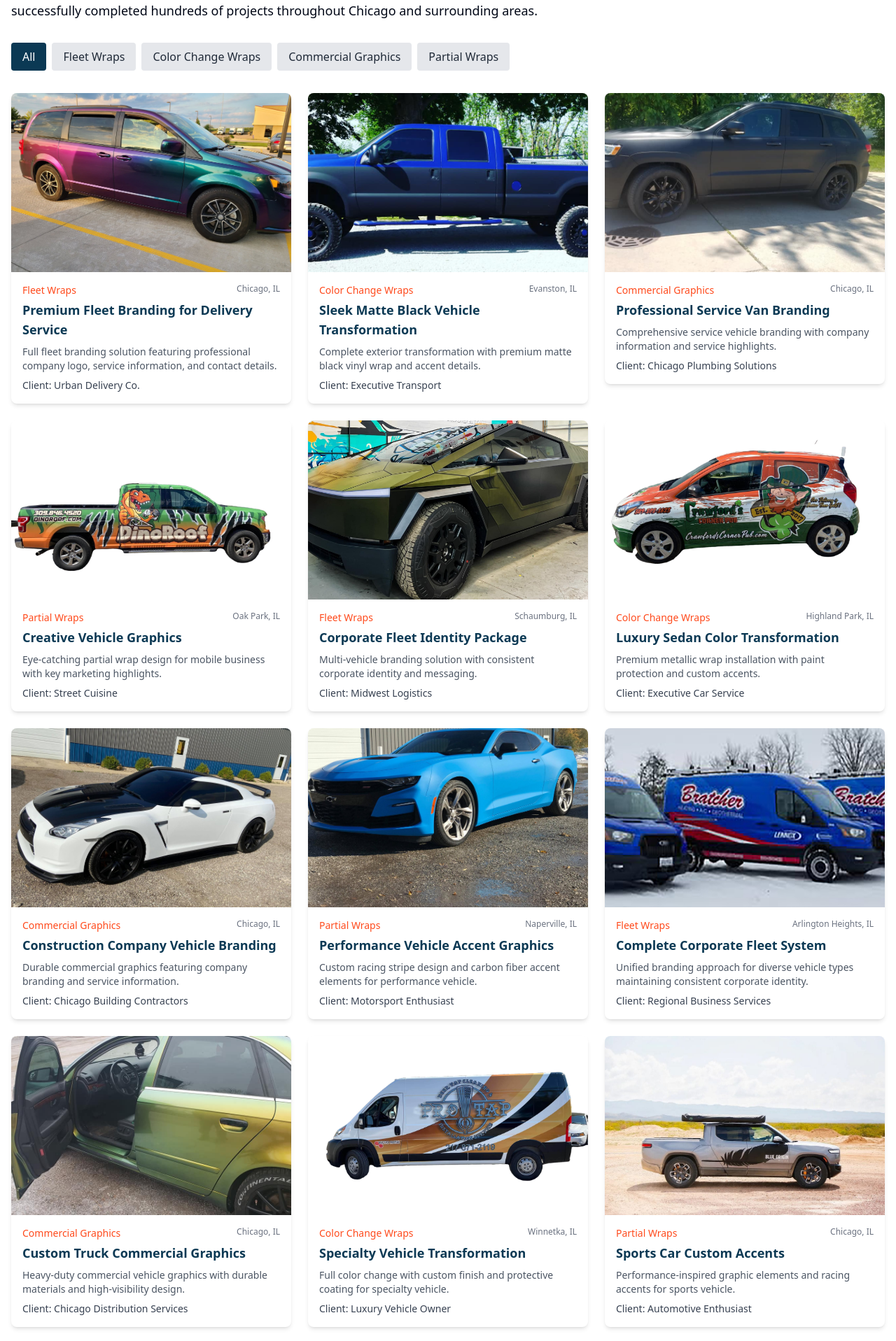
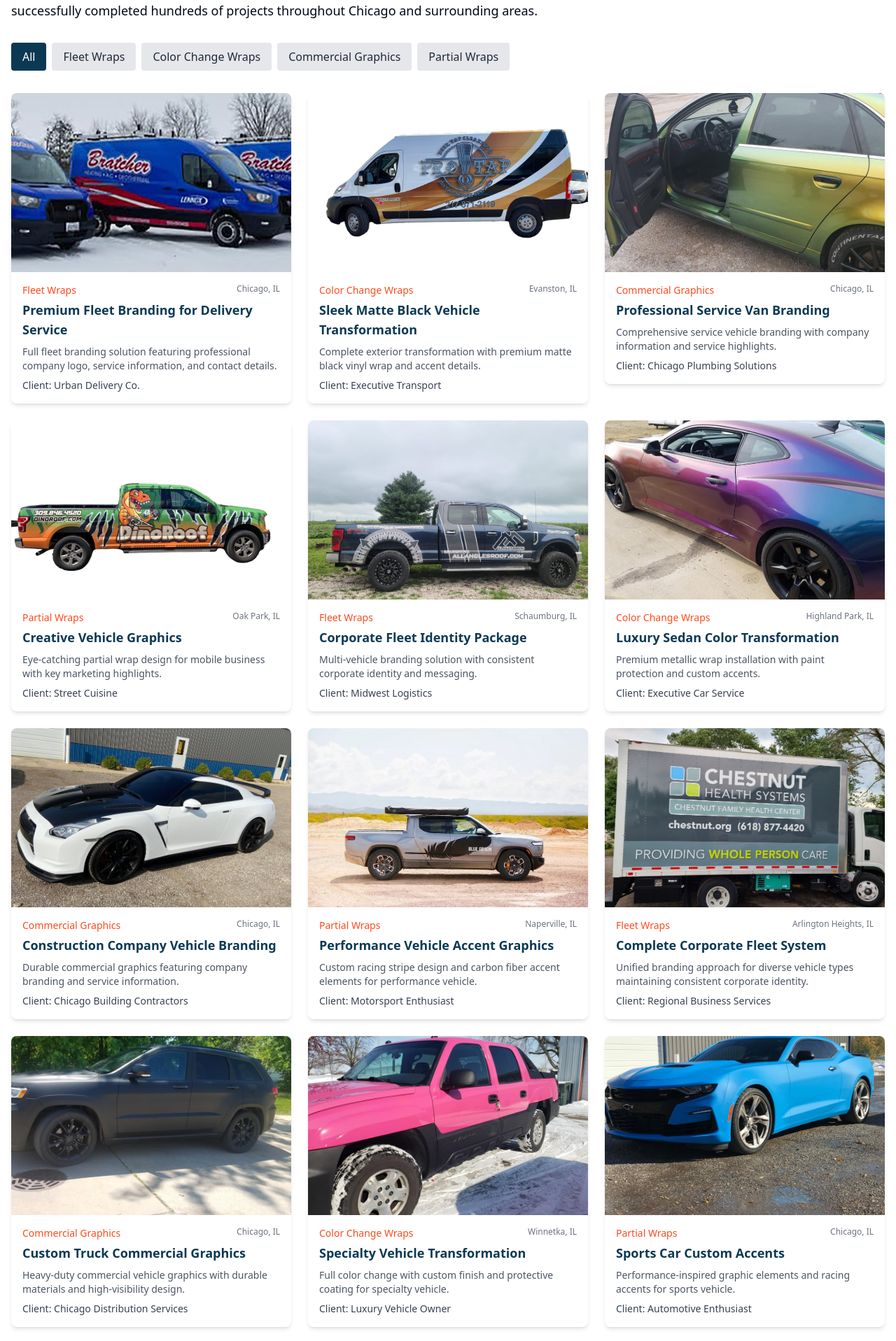
Before and after one commit to RoyWraps69/wrappingchicago, a React (Vite) app: page /gallery in a window 1280 px wide. Shown: the part 283-2200 px from the top of the page at 70% size. Built offline with nearby package versions, Linux system fonts and the light colour scheme.

Commit message:
Fix gallery image locations
The gallery images were incorrectly placed and have been relocated to their correct positions.

```diff
--- a/src/components/ui/carousel.tsx
+++ b/src/components/ui/carousel.tsx
@@ -1,3 +1,4 @@
+
 import * as React from "react"
 import useEmblaCarousel, {
   type UseEmblaCarouselType,
@@ -204,9 +205,9 @@ const CarouselPrevious = React.forwardRef<
       variant={variant}
       size={size}
       className={cn(
-        "absolute  h-8 w-8 rounded-full",
+        "absolute h-8 w-8 rounded-full",
         orientation === "horizontal"
-          ? "-left-12 top-1/2 -translate-y-1/2"
+          ? "left-2 top-1/2 -translate-y-1/2"
           : "-top-12 left-1/2 -translate-x-1/2 rotate-90",
         className
       )}
@@ -235,7 +236,7 @@ const CarouselNext = React.forwardRef<
       className={cn(
         "absolute h-8 w-8 rounded-full",
         orientation === "horizontal"
-          ? "-right-12 top-1/2 -translate-y-1/2"
+          ? "right-2 top-1/2 -translate-y-1/2"
           : "-bottom-12 left-1/2 -translate-x-1/2 rotate-90",
         className
       )}
--- a/src/data/galleryItems.ts
+++ b/src/data/galleryItems.ts
@@ -6,7 +6,7 @@ export const galleryItems: GalleryItem[] = [
     id: 1,
     title: 'Premium Fleet Branding for Delivery Service',
     category: 'Fleet Wraps',
-    image: '/lovable-uploads/efc6c586-8651-43ad-811a-b896a91a1b69.png', // Updated: using fleet image
+    image: '/lovable-uploads/efdbc4bf-1f04-42bb-a904-f52dae7bef6c.png', // Fleet vehicle image
     description: 'Full fleet branding solution featuring professional company logo, service information, and contact details.',
     client: 'Urban Delivery Co.',
     location: 'Chicago, IL'
@@ -15,7 +15,7 @@ export const galleryItems: GalleryItem[] = [
     id: 2,
     title: 'Sleek Matte Black Vehicle Transformation',
     category: 'Color Change Wraps',
-    image: '/lovable-uploads/6d45d332-9949-413e-b840-8007afa41d56.png', // Updated: using color change image
+    image: '/lovable-uploads/676b4902-7b81-4619-90d8-8feb1f986636.png', // Matte black wrap
     description: 'Complete exterior transformation with premium matte black vinyl wrap and accent details.',
     client: 'Executive Transport',
     location: 'Evanston, IL'
@@ -24,7 +24,7 @@ export const galleryItems: GalleryItem[] = [
     id: 3,
     title: 'Professional Service Van Branding',
     category: 'Commercial Graphics',
-    image: '/lovable-uploads/0ec34598-bcc3-486d-9021-dd527bafe83a.png', // Updated: using commercial graphics image
+    image: '/lovable-uploads/9bb3d94e-589d-4daf-b35e-e19e80610439.png', // Commercial van image
     description: 'Comprehensive service vehicle branding with company information and service highlights.',
     client: 'Chicago Plumbing Solutions',
     location: 'Chicago, IL'
@@ -33,7 +33,7 @@ export const galleryItems: GalleryItem[] = [
     id: 4,
     title: 'Creative Vehicle Graphics',
     category: 'Partial Wraps',
-    image: '/lovable-uploads/cc335205-fcef-4ca9-a269-5cf6dee478ed.png', // Updated: using partial wrap image
+    image: '/lovable-uploads/cc335205-fcef-4ca9-a269-5cf6dee478ed.png', // Partial wrap image
     description: 'Eye-catching partial wrap design for mobile business with key marketing highlights.',
     client: 'Street Cuisine',
     location: 'Oak Park, IL'
@@ -42,7 +42,7 @@ export const galleryItems: GalleryItem[] = [
     id: 5,
     title: 'Corporate Fleet Identity Package',
     category: 'Fleet Wraps',
-    image: '/lovable-uploads/22a9b401-dc9c-4e13-90da-50d4e85ea3ca.png', // Updated: using another fleet image
+    image: '/lovable-uploads/76973c14-ac60-4c81-afa1-555b0f4f5f36.png', // Pickup truck fleet image
     description: 'Multi-vehicle branding solution with consistent corporate identity and messaging.',
     client: 'Midwest Logistics',
     location: 'Schaumburg, IL'
@@ -51,7 +51,7 @@ export const galleryItems: GalleryItem[] = [
     id: 6,
     title: 'Luxury Sedan Color Transformation',
     category: 'Color Change Wraps',
-    image: '/lovable-uploads/f564c255-9ca3-4457-bef5-c940a4a1557a.png', // Updated: using color change wrap
+    image: '/lovable-uploads/0316f206-884b-44b4-bdb3-e0f7962a1714.png', // Black sedan image
     description: 'Premium metallic wrap installation with paint protection and custom accents.',
     client: 'Executive Car Service',
     location: 'Highland Park, IL'
@@ -60,7 +60,7 @@ export const galleryItems: GalleryItem[] = [
     id: 7,
     title: 'Construction Company Vehicle Branding',
     category: 'Commercial Graphics',
-    image: '/lovable-uploads/fb7a4b97-4b57-4b2e-8f81-42a1098270df.png', // Updated: using truck commercial graphics
+    image: '/lovable-uploads/fb7a4b97-4b57-4b2e-8f81-42a1098270df.png', // Blue truck with graphics
     description: 'Durable commercial graphics featuring company branding and service information.',
     client: 'Chicago Building Contractors',
     location: 'Chicago, IL'
@@ -69,7 +69,7 @@ export const galleryItems: GalleryItem[] = [
     id: 8,
     title: 'Performance Vehicle Accent Graphics',
     category: 'Partial Wraps',
-    image: '/lovable-uploads/d2a8e418-117f-4bfc-a6a2-efb63dbbce7f.png', // Updated: using sports car image
+    image: '/lovable-uploads/77a1f4b1-efe3-4779-8646-f92e01667a29.png', // Sports car with partial wrap
     description: 'Custom racing stripe design and carbon fiber accent elements for performance vehicle.',
     client: 'Motorsport Enthusiast',
     location: 'Naperville, IL'
@@ -78,7 +78,7 @@ export const galleryItems: GalleryItem[] = [
     id: 9,
     title: 'Complete Corporate Fleet System',
     category: 'Fleet Wraps',
-    image: '/lovable-uploads/efdbc4bf-1f04-42bb-a904-f52dae7bef6c.png', // Updated: using professional fleet image
+    image: '/lovable-uploads/230338ed-a8d9-4584-bb4c-ba33c793f7ab.png', // Corporate van image
     description: 'Unified branding approach for diverse vehicle types maintaining consistent corporate identity.',
     client: 'Regional Business Services',
     location: 'Arlington Heights, IL'
@@ -87,7 +87,7 @@ export const galleryItems: GalleryItem[] = [
     id: 10,
     title: 'Custom Truck Commercial Graphics',
     category: 'Commercial Graphics',
-    image: '/lovable-uploads/9bb3d94e-589d-4daf-b35e-e19e80610439.png', // Updated: using van image
+    image: '/lovable-uploads/0ec34598-bcc3-486d-9021-dd527bafe83a.png', // Red/black commercial wrap
     description: 'Heavy-duty commercial vehicle graphics with durable materials and high-visibility design.',
     client: 'Chicago Distribution Services',
     location: 'Chicago, IL'
@@ -96,7 +96,7 @@ export const galleryItems: GalleryItem[] = [
     id: 11,
     title: 'Specialty Vehicle Transformation',
     category: 'Color Change Wraps',
-    image: '/lovable-uploads/676b4902-7b81-4619-90d8-8feb1f986636.png', // Updated: using black wrap
+    image: '/lovable-uploads/9de106b5-94cb-4fd1-a7c7-5c75c75b7cbb.png', // Blue metallic wrap
     description: 'Full color change with custom finish and protective coating for specialty vehicle.',
     client: 'Luxury Vehicle Owner',
     location: 'Winnetka, IL'
@@ -105,7 +105,7 @@ export const galleryItems: GalleryItem[] = [
     id: 12,
     title: 'Sports Car Custom Accents',
     category: 'Partial Wraps',
-    image: '/lovable-uploads/77a1f4b1-efe3-4779-8646-f92e01667a29.png', // Updated: using partial wrap image
+    image: '/lovable-uploads/d2a8e418-117f-4bfc-a6a2-efb63dbbce7f.png', // Sports car with custom accents
     description: 'Performance-inspired graphic elements and racing accents for sports vehicle.',
     client: 'Automotive Enthusiast',
     location: 'Chicago, IL'
--- a/src/types/wrap-idea.ts
+++ b/src/types/wrap-idea.ts
@@ -15,7 +15,7 @@ export const exampleIdeas: WrapIdea[] = [
     id: '1',
     title: 'Vibrant Gradient Design',
     description: 'A stunning gradient design with splashes of color that attract attention, perfect for businesses wanting to stand out.',
-    imageUrl: 'https://placehold.co/600x400/ff5e7d/FFFFFF?text=Vehicle+Design',
+    imageUrl: '/lovable-uploads/9de106b5-94cb-4fd1-a7c7-5c75c75b7cbb.png', // Blue metallic wrap
     vehicleType: 'truck',
     aiGenerated: true
   },
@@ -23,7 +23,7 @@ export const exampleIdeas: WrapIdea[] = [
     id: '2',
     title: 'Minimalist Corporate Fleet',
     description: 'Clean lines and subtle branding that gives a professional appearance for corporate fleets.',
-    imageUrl: 'https://placehold.co/600x400/0B3954/FFFFFF?text=Corporate+Fleet',
+    imageUrl: '/lovable-uploads/efdbc4bf-1f04-42bb-a904-f52dae7bef6c.png', // Corporate fleet image
     vehicleType: 'fleet',
     aiGenerated: true
   },
@@ -31,7 +31,7 @@ export const exampleIdeas: WrapIdea[] = [
     id: '3',
     title: 'Bold Contractor Van',
     description: 'Strong typography and impactful imagery that clearly communicates your services to potential customers.',
-    imageUrl: 'https://placehold.co/600x400/ffc107/000000?text=Contractor+Van',
+    imageUrl: '/lovable-uploads/9bb3d94e-589d-4daf-b35e-e19e80610439.png', // Commercial van image
     vehicleType: 'van',
     aiGenerated: true
   },
```
